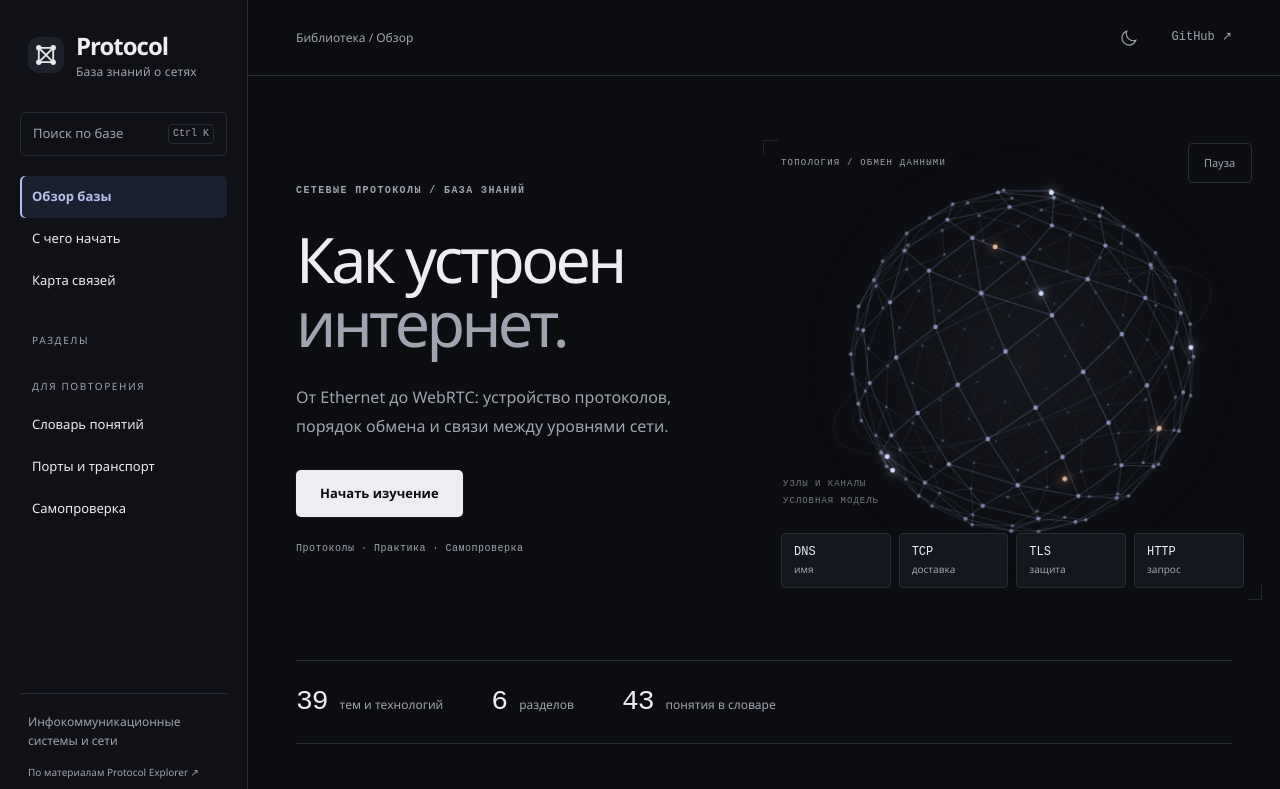
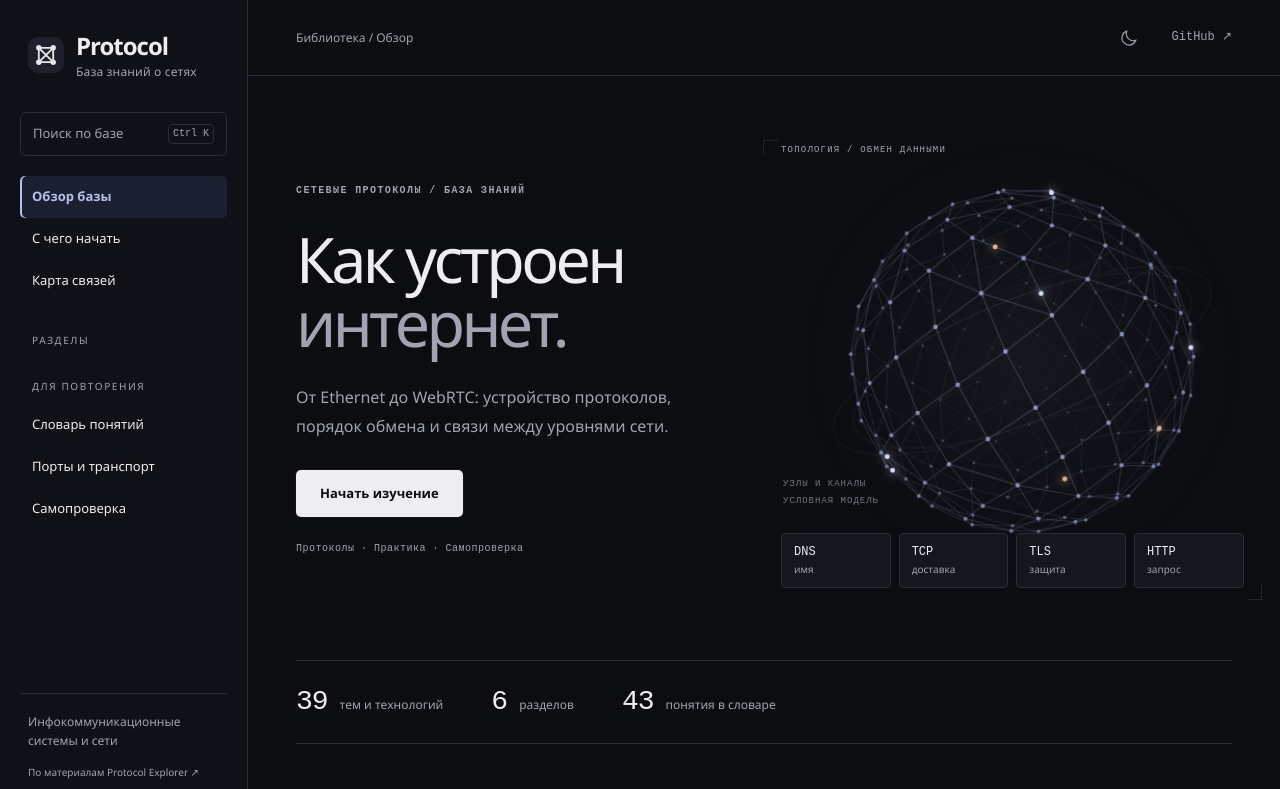
Before and after one commit to corrozie/Protocol_Knowledge, a website: page website/index.html in a window 1280 px wide. Both pictures are taken after a click on the link "Обзор базы". Shown: the top 789 px of the page. Drawn offline with Linux system fonts and the light colour scheme; no server answers.

Commit message:
Run network animation automatically without pause control

```diff
--- a/website/app.js
+++ b/website/app.js
@@ -17,7 +17,7 @@ const icon=i=>`<svg aria-hidden="true" width="22" height="22" viewBox="0 0 24 24
 function sidebar(){
  $('#sections').innerHTML=groups.map(([id,name])=>`<details data-group="${id}"><summary>${name}</summary><div><a href="#/group/${id}">Обзор раздела</a>${docs.filter(d=>d.topic&&d.group===id).map(d=>`<a href="${href(d.id)}">${esc(short(d))}</a>`).join('')}</div></details>`).join('');
 }
-const network=()=>`<div class="network-scene"><div class="scene-top"><span>ТОПОЛОГИЯ / ОБМЕН ДАННЫМИ</span><button id="motion-toggle" aria-label="Остановить анимацию" aria-pressed="false">Пауза</button></div><canvas id="network-canvas" role="img" aria-label="Стилизованная объёмная сеть: узлы связаны каналами, по которым движутся пакеты данных"></canvas><div class="scene-coordinate" aria-hidden="true">УЗЛЫ И КАНАЛЫ<br>УСЛОВНАЯ МОДЕЛЬ</div><div class="scene-links"><a href="#/note/01_Foundations/DNS">DNS<span>имя</span></a><a href="#/note/03_Transport/TCP">TCP<span>доставка</span></a><a href="#/note/06_Security/TLS">TLS<span>защита</span></a><a href="#/note/04_Web/HTTP">HTTP<span>запрос</span></a></div></div>`;
+const network=()=>`<div class="network-scene"><div class="scene-top"><span>ТОПОЛОГИЯ / ОБМЕН ДАННЫМИ</span></div><canvas id="network-canvas" role="img" aria-label="Стилизованная объёмная сеть: узлы связаны каналами, по которым движутся пакеты данных"></canvas><div class="scene-coordinate" aria-hidden="true">УЗЛЫ И КАНАЛЫ<br>УСЛОВНАЯ МОДЕЛЬ</div><div class="scene-links"><a href="#/note/01_Foundations/DNS">DNS<span>имя</span></a><a href="#/note/03_Transport/TCP">TCP<span>доставка</span></a><a href="#/note/06_Security/TLS">TLS<span>защита</span></a><a href="#/note/04_Web/HTTP">HTTP<span>запрос</span></a></div></div>`;
 function home(){
  return `<div class="enter"><section class="hero"><div><div class="eyebrow">СЕТЕВЫЕ ПРОТОКОЛЫ / БАЗА ЗНАНИЙ</div><h1>Как устроен<br><span>интернет.</span></h1><p>От Ethernet до WebRTC: устройство протоколов, порядок обмена и связи между уровнями сети.</p><a class="primary" href="${href('00_Navigation/Start')}">Начать изучение</a><div class="hero-meta">Протоколы · Практика · Самопроверка</div></div>${network()}</section><div class="stats"><div class="stat"><strong>39</strong><span>тем и технологий</span></div><div class="stat"><strong>6</strong><span>разделов</span></div><div class="stat"><strong>43</strong><span>понятия в словаре</span></div></div><section><div class="section-heading"><h2>Разделы базы</h2><span>Выберите тему для чтения</span></div><div class="categories">${groups.map(([id,name,desc,sub],i)=>`<a class="category" href="#/group/${id}"><span class="category-icon">${icon(i)}</span><div><h3>${name}</h3><p>${desc}</p><p style="margin-top:8px;font-size:11px">${sub}</p></div><span class="count">${docs.filter(d=>d.topic&&d.group===id).length}</span></a>`).join('')}</div></section><section class="learning"><div><h2>Путь запроса: от браузера до сервера</h2><p>Разберите открытие HTTPS-страницы по этапам: от настройки сети до получения ответа.</p></div><a href="${href('07_Practice/Open_Website')}">Открыть разбор</a></section></div>`;
 }
--- a/website/motion.js
+++ b/website/motion.js
@@ -3,9 +3,7 @@ export function mountScene(){
  const canvas=document.querySelector('#network-canvas');
  if(!canvas)return ()=>{};
  const ctx=canvas.getContext('2d');if(!ctx)return ()=>{};
- const scene=canvas.parentElement,button=document.querySelector('#motion-toggle');
- const preference=matchMedia('(prefers-reduced-motion: reduce)');
- let frame=0,paused=preference.matches,visible=true,rotation=.38,last=0,w=0,h=0,pointer=0,tilt=-.18,dead=false;
+ let frame=0,visible=true,rotation=.38,last=0,w=0,h=0,pointer=0,tilt=-.18,dead=false;
  const points=Array.from({length:170},(_,i)=>{const y=1-2*(i+.5)/170,r=Math.sqrt(1-y*y),angle=i*Math.PI*(3-Math.sqrt(5));return [Math.cos(angle)*r,y,Math.sin(angle)*r]});
  const edges=[];
  for(let a=0;a<points.length;a++)for(let b=a+1;b<points.length;b++){const distance=points[a].reduce((sum,v,i)=>sum+(v-points[b][i])**2,0);if(distance<.115)edges.push([a,b])}
@@ -23,16 +21,16 @@ export function mountScene(){
   const projected=points.map(([x,y,z])=>{const rx=x*Math.cos(rotation)+z*Math.sin(rotation),rz=z*Math.cos(rotation)-x*Math.sin(rotation);const ry=y*Math.cos(tilt)-rz*Math.sin(tilt),depth=y*Math.sin(tilt)+rz*Math.cos(tilt);const perspective=3.6/(3.6-depth);return [cx+rx*radius*perspective,cy+ry*radius*perspective,depth]});
   for(const [a,b]of edges){const p=projected[a],q=projected[b],depth=(p[2]+q[2])/2;ctx.strokeStyle=`rgba(${color},${.06+(depth+1)*.105})`;ctx.lineWidth=.65+(depth+1)*.2;ctx.beginPath();ctx.moveTo(p[0],p[1]);ctx.lineTo(q[0],q[1]);ctx.stroke()}
   for(let i=0;i<projected.length;i++){const [x,y,z]=projected[i];ctx.fillStyle=`rgba(${color},${.18+(z+1)*.3})`;ctx.beginPath();ctx.arc(x,y,1+(z+1)*.65,0,Math.PI*2);ctx.fill()}
-  // Packets follow existing mesh edges. Paused/reduced motion keeps a still frame.
+  // Packets continuously follow existing mesh edges while the scene is visible.
   const t=rotation*3;
   for(let i=0;i<8;i++){const edge=edges[(i*53+19)%edges.length],p=projected[edge[0]],q=projected[edge[1]],fraction=(t+i*.173)%1;const x=p[0]+(q[0]-p[0])*fraction,y=p[1]+(q[1]-p[1])*fraction;ctx.fillStyle=i%3===0?'#e3b394':light?'#394d98':'#d4dcff';ctx.shadowColor=ctx.fillStyle;ctx.shadowBlur=10;ctx.beginPath();ctx.arc(x,y,2.4,0,Math.PI*2);ctx.fill();ctx.shadowBlur=0}
  }
- function tick(time){frame=0;if(dead||paused||!visible||document.hidden)return;const dt=last?Math.min(time-last,50):16;last=time;rotation+=dt*.000045;tilt+=((-.18+pointer*.12)-tilt)*.03;draw();frame=requestAnimationFrame(tick)}
- function sync(){cancelAnimationFrame(frame);frame=0;last=0;button.textContent=paused?'Продолжить':'Пауза';button.setAttribute('aria-pressed',String(paused));button.setAttribute('aria-label',paused?'Продолжить анимацию':'Остановить анимацию');scene.classList.toggle('scene-paused',paused);draw();if(!paused&&visible&&!document.hidden)frame=requestAnimationFrame(tick)}
- const toggle=()=>{paused=!paused;sync()},reduce=()=>{paused=preference.matches;sync()},visibility=()=>sync();
- const move=e=>{if(!paused)pointer=(e.clientX-canvas.getBoundingClientRect().left)/Math.max(w,1)-.5};
+ function tick(time){frame=0;if(dead||!visible||document.hidden)return;const dt=last?Math.min(time-last,50):16;last=time;rotation+=dt*.000045;tilt+=((-.18+pointer*.12)-tilt)*.03;draw();frame=requestAnimationFrame(tick)}
+ function sync(){cancelAnimationFrame(frame);frame=0;last=0;draw();if(visible&&!document.hidden)frame=requestAnimationFrame(tick)}
+ const visibility=()=>sync();
+ const move=e=>{pointer=(e.clientX-canvas.getBoundingClientRect().left)/Math.max(w,1)-.5};
  const resize=new ResizeObserver(size);resize.observe(canvas);
  const observer=new IntersectionObserver(entries=>{visible=entries[0].isIntersecting;sync()},{threshold:.05});observer.observe(canvas);
- canvas.addEventListener('pointermove',move);button.addEventListener('click',toggle);preference.addEventListener('change',reduce);document.addEventListener('visibilitychange',visibility);window.addEventListener('protocol-theme-change',draw);size();sync();
- return ()=>{dead=true;cancelAnimationFrame(frame);resize.disconnect();observer.disconnect();canvas.removeEventListener('pointermove',move);button.removeEventListener('click',toggle);preference.removeEventListener('change',reduce);document.removeEventListener('visibilitychange',visibility);window.removeEventListener('protocol-theme-change',draw)};
+ canvas.addEventListener('pointermove',move);document.addEventListener('visibilitychange',visibility);window.addEventListener('protocol-theme-change',draw);size();sync();
+ return ()=>{dead=true;cancelAnimationFrame(frame);resize.disconnect();observer.disconnect();canvas.removeEventListener('pointermove',move);document.removeEventListener('visibilitychange',visibility);window.removeEventListener('protocol-theme-change',draw)};
 }
--- a/website/refinement.css
+++ b/website/refinement.css
@@ -26,8 +26,6 @@ main{padding:36px 48px 72px;max-width:1480px}
 #network-canvas{display:block;width:100%;height:100%}
 .scene-top{position:absolute;left:18px;right:10px;top:3px;display:flex;align-items:center;justify-content:space-between;gap:8px;z-index:1}
 .scene-top>span{font-family:ui-monospace,monospace;font-size:9px;letter-spacing:1.2px;color:var(--muted)}
-#motion-toggle{min-height:40px;min-width:64px;padding:6px 10px;border:1px solid var(--line);background:var(--bg);font-size:11px;border-radius:4px;color:var(--muted)}
-#motion-toggle:hover{color:var(--ink);border-color:var(--muted)}
 .scene-coordinate{position:absolute;left:20px;bottom:90px;font-family:ui-monospace,monospace;font-size:9px;line-height:1.9;letter-spacing:1px;color:var(--muted);opacity:.7;pointer-events:none}
 .scene-links{display:flex;position:absolute;left:18px;right:18px;bottom:12px;gap:8px}
 .scene-links a{flex:1;padding:9px 12px;border:1px solid var(--line);background:var(--surface);border-radius:4px;font:12px/1.5 ui-monospace,monospace;transition:transform .2s,border-color .2s}
```
